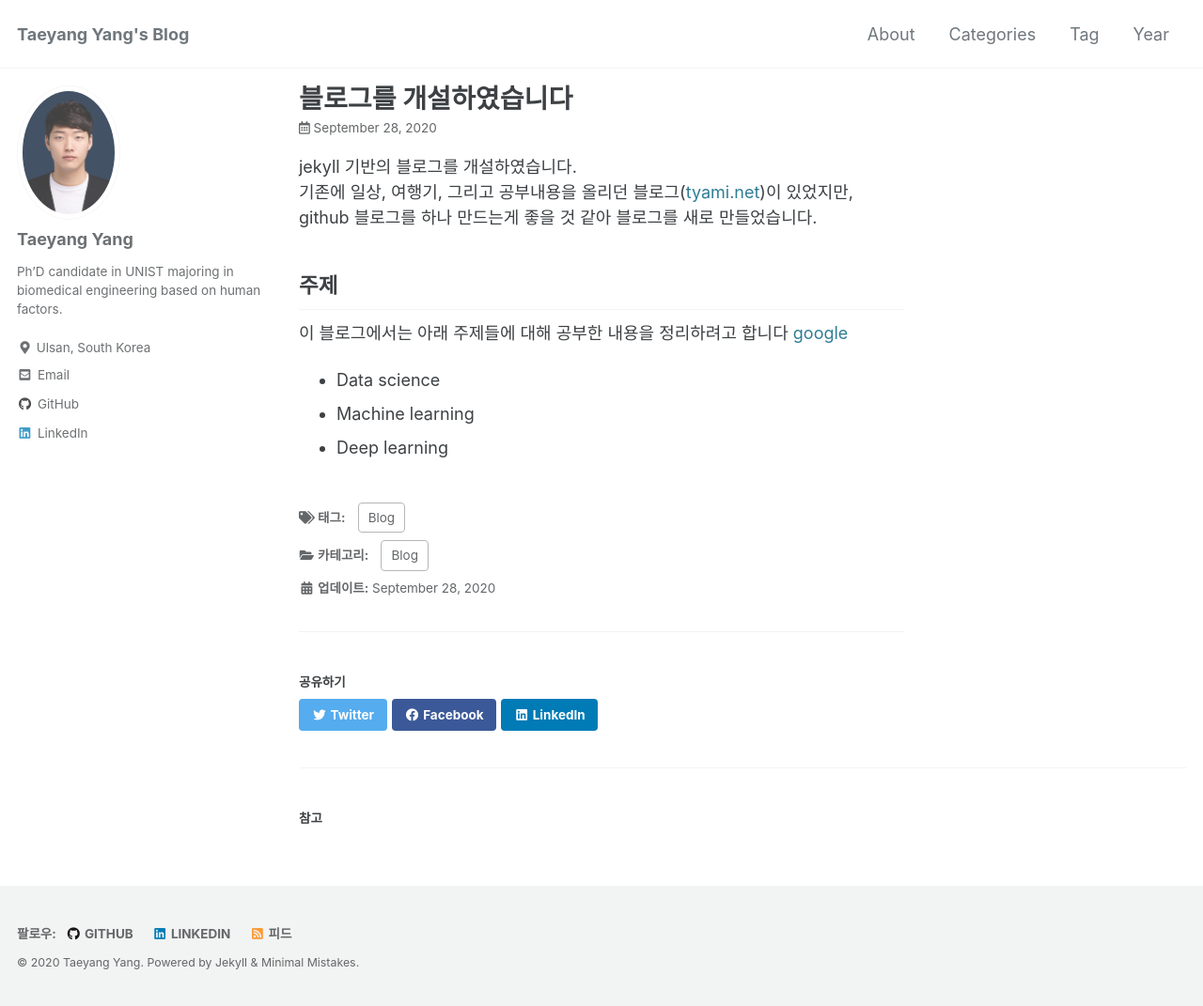
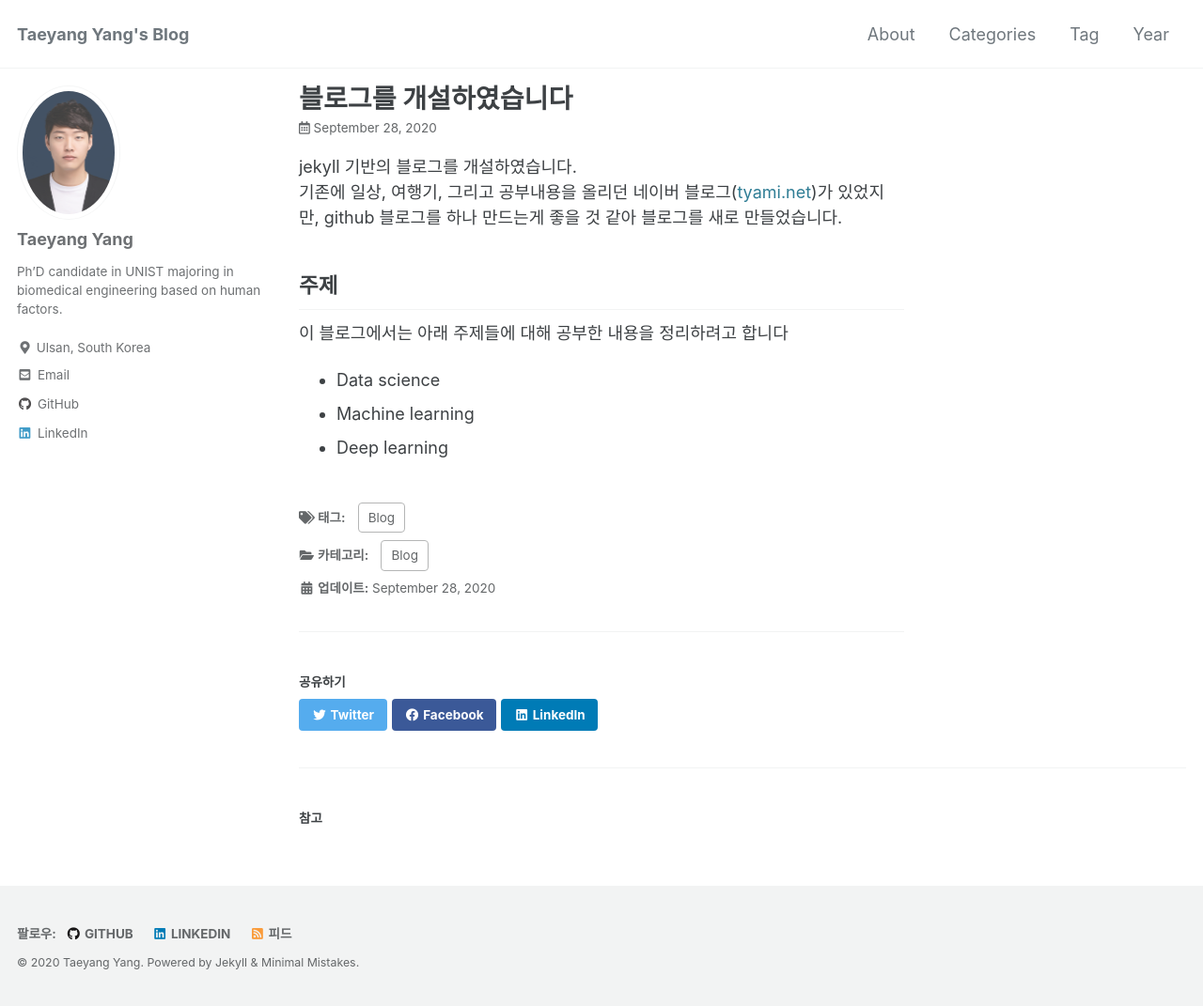
Before and after one commit to tyami/tyami.github.io, a Jekyll site: the page built from _posts/2020-09-28-first-posting.md, in a window 1280 px wide and 1071 px high. Shown: the whole window at 94% size. Built offline with Jekyll 4.4.1, drawn with Linux system fonts in a browser that asks for light colours; cached includes are drawn as plain includes.

Commit message:
Update 2020-09-28-first-posting.md

```diff
--- a/_posts/2020-09-28-first-posting.md
+++ b/_posts/2020-09-28-first-posting.md
@@ -10,13 +10,10 @@ tags:
 ---
 
 jekyll 기반의 블로그를 개설하였습니다.
-기존에 일상, 여행기, 그리고 공부내용을 올리던 블로그([tyami.net])이 있었지만, github 블로그를 하나 만드는게 좋을 것 같아 블로그를 새로 만들었습니다.
+기존에 일상, 여행기, 그리고 공부내용을 올리던 네이버 블로그([tyami.net](http://tyami.net))가 있었지만, github 블로그를 하나 만드는게 좋을 것 같아 블로그를 새로 만들었습니다.
 
 ## 주제
-이 블로그에서는 아래 주제들에 대해 공부한 내용을 정리하려고 합니다 [google]
+이 블로그에서는 아래 주제들에 대해 공부한 내용을 정리하려고 합니다
 - Data science
 - Machine learning
 - Deep learning
-
-[tyami.net]: http://tyami.net
-[google]: http://www.google.com  "Google it!"
```
